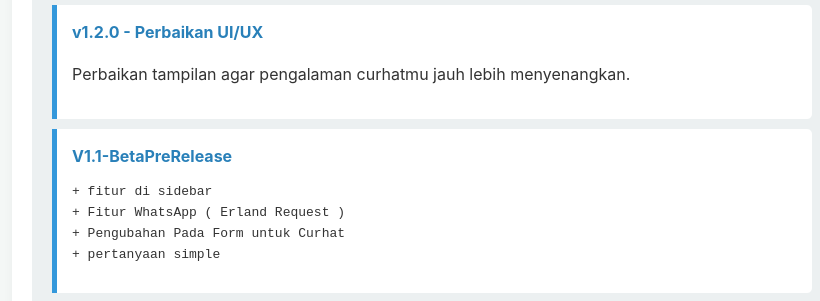
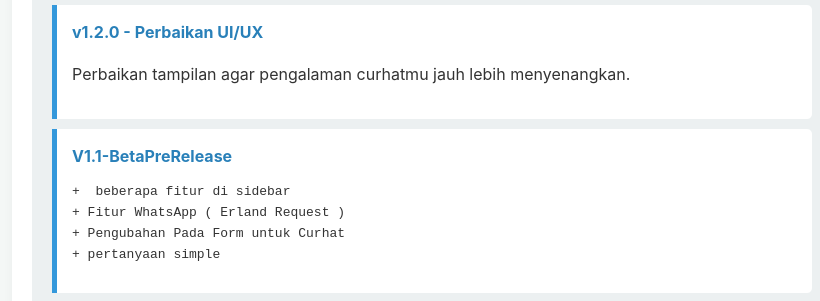
Before and after one commit to NeedFriend0998/Pemantik49App.apk, a plain HTML site: page index.html in a window 1280 px wide. Shown: the part 1261-1562 px from the top of the page, without its empty margins (208-1028 px from the left). Drawn offline with Linux system fonts and the light colour scheme.

Commit message:
update index.html

```diff
--- a/index.html
+++ b/index.html
@@ -147,7 +147,7 @@
                 </li>
                 <li>
                     <span class="version">V1.1-BetaPreRelease</span>
-                    <pre>+ fitur di sidebar
+                    <pre>+  beberapa fitur di sidebar
 + Fitur WhatsApp ( Erland Request )
 + Pengubahan Pada Form untuk Curhat
 + pertanyaan simple</pre>
```
